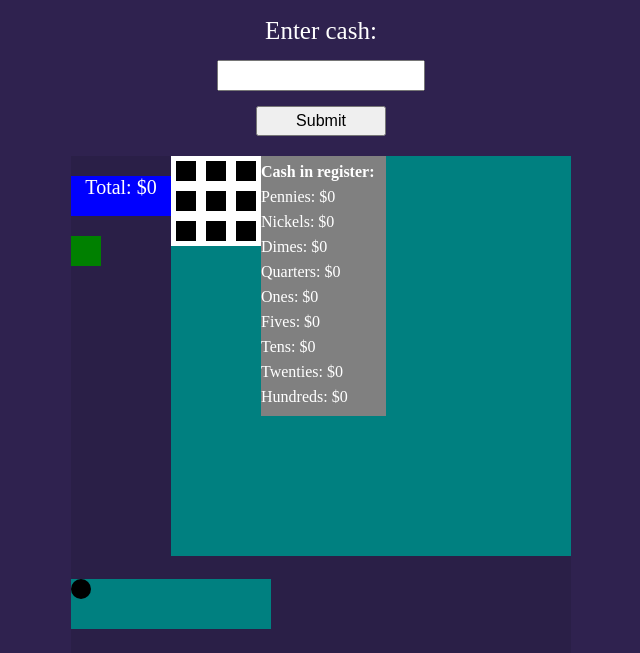
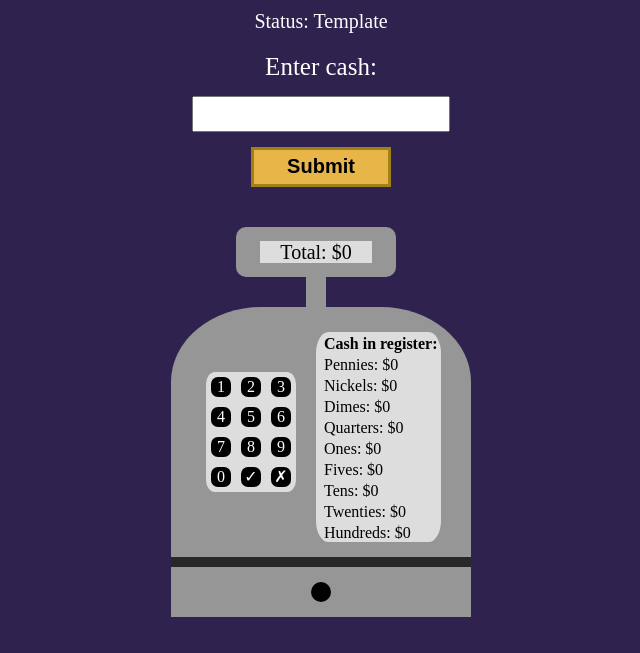
Before and after one commit to Fisoou/CashRegister, a plain HTML site: page index.html in a window 1280 px wide. Shown: the part 147-800 px from the top of the page, without its empty margins (319-959 px from the left). Drawn offline with Linux system fonts and the light colour scheme.

Commit message:
Finished main design (probably)

```diff
--- a/index.html
+++ b/index.html
@@ -9,7 +9,7 @@
   <body>
     <h1>Cash Register</h1>
     <div class="change">
-      <p>Status: idk</p>
+      <p>Status: Template</p>
     </div>
 
     <div class="input-div">
@@ -20,21 +20,24 @@
 
     <div class="register-container">
       <div class="screen">
-        <p id="price-screen">Total: $0</p>
+        <p id="price-screen"><span>Total: $0</span></p>
         <div class="connector"></div>
       </div>
 
       <div class="register">
         <div class="buttons">
-          <div></div>
-          <div></div>
-          <div></div>
-          <div></div>
-          <div></div>
-          <div></div>
-          <div></div>
-          <div></div>
-          <div></div>
+          <div>1</div>
+          <div>2</div>
+          <div>3</div>
+          <div>4</div>
+          <div>5</div>
+          <div>6</div>
+          <div>7</div>
+          <div>8</div>
+          <div>9</div>
+          <div>0</div>
+          <div>✓</div>
+          <div>✗</div>
         </div>
 
         <div class="currency">
--- a/styles.css
+++ b/styles.css
@@ -21,69 +21,94 @@ h1 {
   font-size: 20px;
 }
 #price-screen {
-  background-color: blue;
-  width: 100px;
-  height: 40px;
+  background-color: rgb(150, 150, 150);
+  width: 160px;
+  height: 50px;
   font-size: 20px;
   text-align: center;
+  margin-left: 65px;
+  text-align: center;
+  vertical-align: middle;
+  line-height: 50px;
+  border-radius: 10px;
+  color: black;
+}
+#price-screen span {
+  background-color: rgb(221, 221, 221);
+  padding: 0 20px 0 20px;
 }
 .connector {
-  width: 30px;
+  width: 20px;
   height: 30px;
-  background-color: green;
+  padding: 0;
+  margin: -20px 0 0 135px;
+  background-color: rgb(150, 150, 150);
 }
 .cash-label {
   font-size: 25px;
 }
 .user-input {
-  height: 25px;
-  width: 200px;
-}
-.register {
-  background-color: teal;
-  width: 400px;
-  height: 400px;
-  display: flex;
+  height: 30px;
+  width: 250px;
+  font-size: 16px;
 }
 #cash {
   margin: 15px;
 }
 #purchase-btn {
-  width: 130px;
-  height: 30px;
+  width: 140px;
+  height: 40px;
   font-size: 16px;
   margin-bottom: 20px;
+  background-color: rgb(231, 181, 72);
+  font-weight: bold;
+  font-size: 20px;
+  border: solid 3px rgb(161, 129, 23);
 }
-.register-container {
-  background-color: rgb(0, 0, 0, 0.1);
-  width: 500px;
-  height: 500px;
+
+#purchase-btn:hover {
+  background-color: rgb(240, 203, 124);
+  border: solid 3px rgb(161, 129, 23);
+}
+
+.register {
+  border-radius: 30% 30% 0 0;
+  background-color: rgb(150, 150, 150);
+  width: 300px;
+  height: 250px;
   display: flex;
-  flex-direction: row;
-  flex-wrap: wrap;
 }
 .currency {
-  background-color: gray;
-  width: 125px;
-  height: 260px;
+  background-color: rgb(221, 221, 221);
+  width: 117px;
+  height: 210px;
+  margin-top: 25px;
+  color: black;
+  border-radius: 10%;
+  padding-left: 8px;
 }
 .currency p {
-  margin: 7px 0 0 0;
-  padding: 0;
+  margin: 3px 0 0 0;
 }
 .buttons div {
   width: 20px;
   height: 20px;
   background-color: black;
   margin: 5px;
+  border-radius: 35%;
 }
 .buttons {
+  margin: 65px 20px 0 35px;
   width: 90px;
-  height: 90px;
-  background-color: white;
+  height: 120px;
+  background-color: rgb(221, 221, 221);
   display: flex;
   flex-direction: row;
   flex-wrap: wrap;
+  text-align: center;
+  vertical-align: middle;
+  line-height: 20px;
+  border-radius: 10%;
 }
 .btn {
   width: 20px;
@@ -92,13 +117,15 @@ h1 {
   margin: 5px;
 }
 .register-bottom {
-  width: 200px;
+  border-top: 10px solid rgb(40, 40, 40);
+  width: 300px;
   height: 50px;
-  background-color: teal;
+  background-color: rgb(150, 150, 150);
 }
 .circle {
   background-color: black;
   width: 20px;
   height: 20px;
   border-radius: 100%;
+  margin: 15px auto;
 }
```
